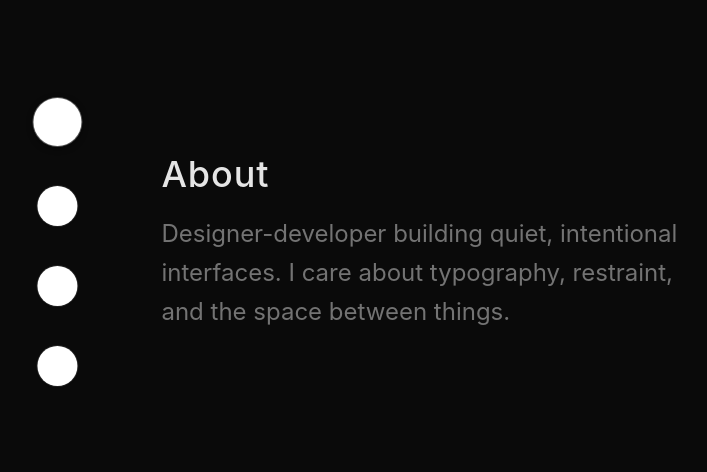
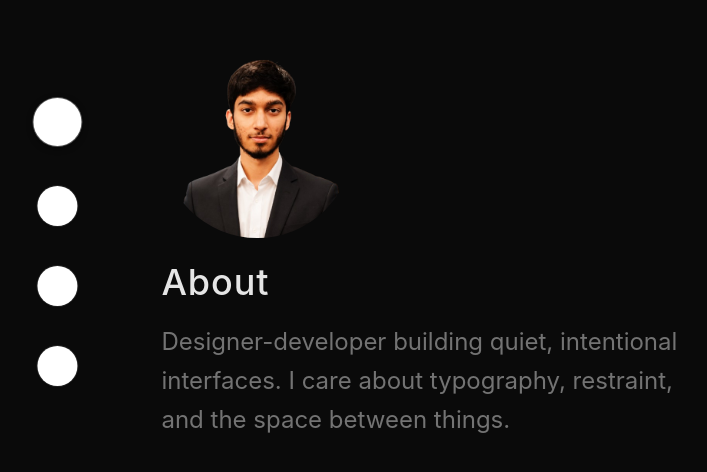
Before and after one commit to muhammadsaleh14/portfolio, a React (Vite) app: page / in a window 1280 px wide. Shown: the part 158-630 px from the top of the page, without its empty margins (180-887 px from the left). Built offline with nearby package versions, Linux system fonts and the light colour scheme.

Commit message:
added profile image

```diff
--- a/src/components/SectionDetail.tsx
+++ b/src/components/SectionDetail.tsx
@@ -12,6 +12,13 @@ export function SectionDetail({ section }: SectionDetailProps) {
       className="w-[min(560px,78vw)] animate-detail-in max-sm:w-[min(420px,85vw)]"
       aria-live="polite"
     >
+      {section.image && (
+        <img
+          src={section.image}
+          alt={section.imageAlt ?? ''}
+          className="mb-6 size-48 rounded-full object-cover object-top max-sm:size-36"
+        />
+      )}
       <h1 className="mb-5 text-4xl font-medium tracking-wide text-neutral-200 max-sm:text-3xl">
         {section.title}
       </h1>
--- a/src/data/portfolio.ts
+++ b/src/data/portfolio.ts
@@ -1,7 +1,11 @@
+import profilePhoto from '../assets/profile.png'
+
 export type PortfolioSection = {
   id: string
   title: string
   body: string
+  image?: string
+  imageAlt?: string
   links?: { label: string; href: string }[]
 }
 
@@ -10,6 +14,8 @@ export const sections: PortfolioSection[] = [
     id: 'about',
     title: 'About',
     body: 'Designer-developer building quiet, intentional interfaces. I care about typography, restraint, and the space between things.',
+    image: profilePhoto,
+    imageAlt: 'Portrait photo',
   },
   {
     id: 'work',
```
Also changed, not shown: src/assets/profile.png (added).
